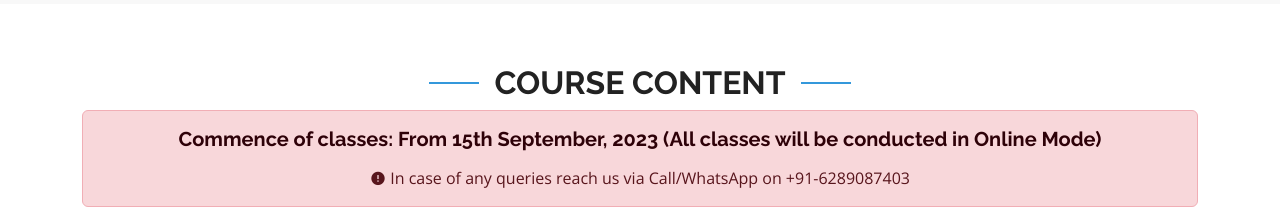
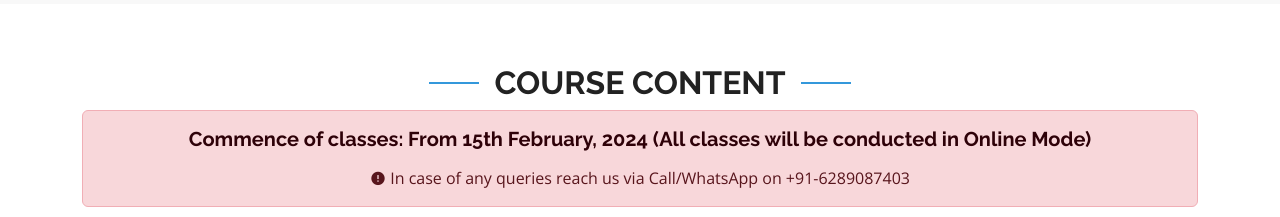
Before and after one commit to Code2Project2023/code2project2023, a plain HTML site: page Ccourse-details.html in a window 1280 px wide. Shown: the part 960-1177 px from the top of the page. Drawn offline with nearby package versions, Linux system fonts and the light colour scheme.

Commit message:
Update Ccourse-details.html

```diff
--- a/Ccourse-details.html
+++ b/Ccourse-details.html
@@ -126,7 +126,7 @@
         <div class="section-title" data-aos="fade-up">
           <h2>Course Content</h2>
           <div class="alert alert-danger" role="alert">
-            <h5>Commence of classes: From 15th September, 2023 (All classes will be conducted in Online Mode)</h5>
+            <h5>Commence of classes: From 15th February, 2024 (All classes will be conducted in Online Mode)</h5>
             <p><i class="ri-error-warning-fill"></i> In case of any queries reach us via Call/WhatsApp on +91-6289087403
             </p>
           </div>
```
